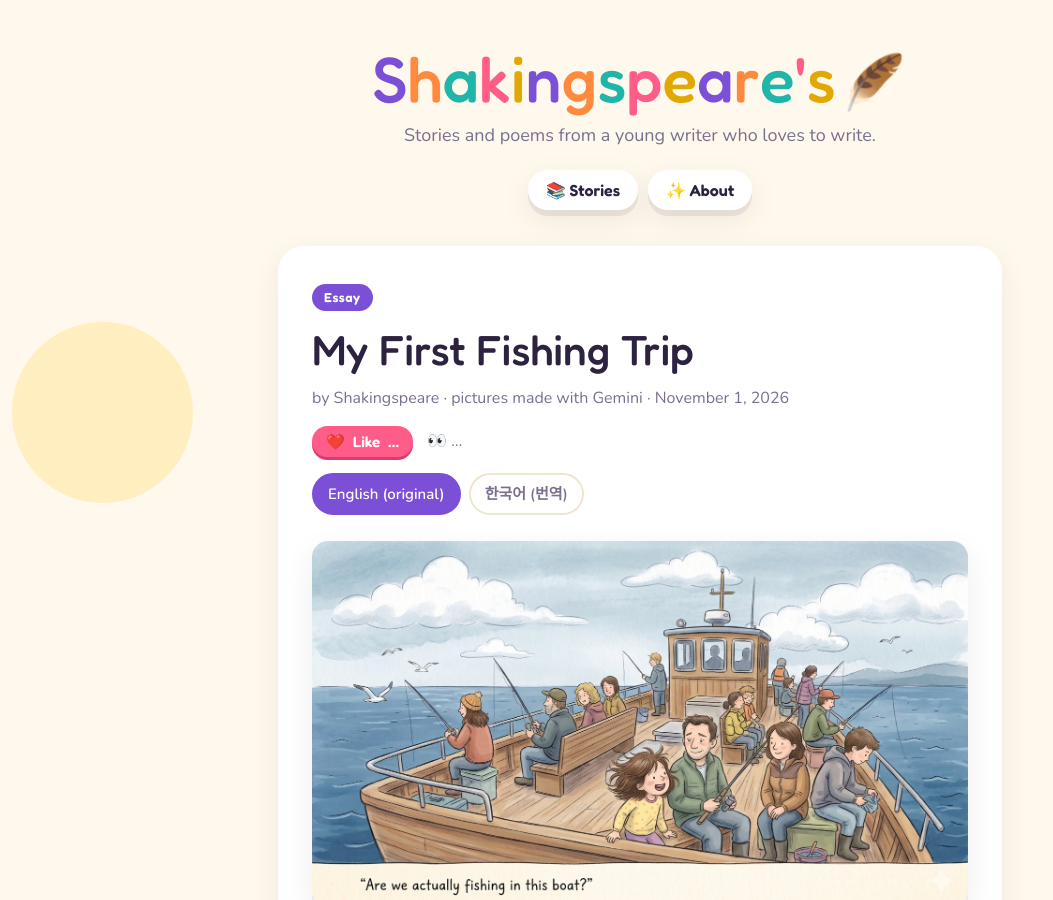
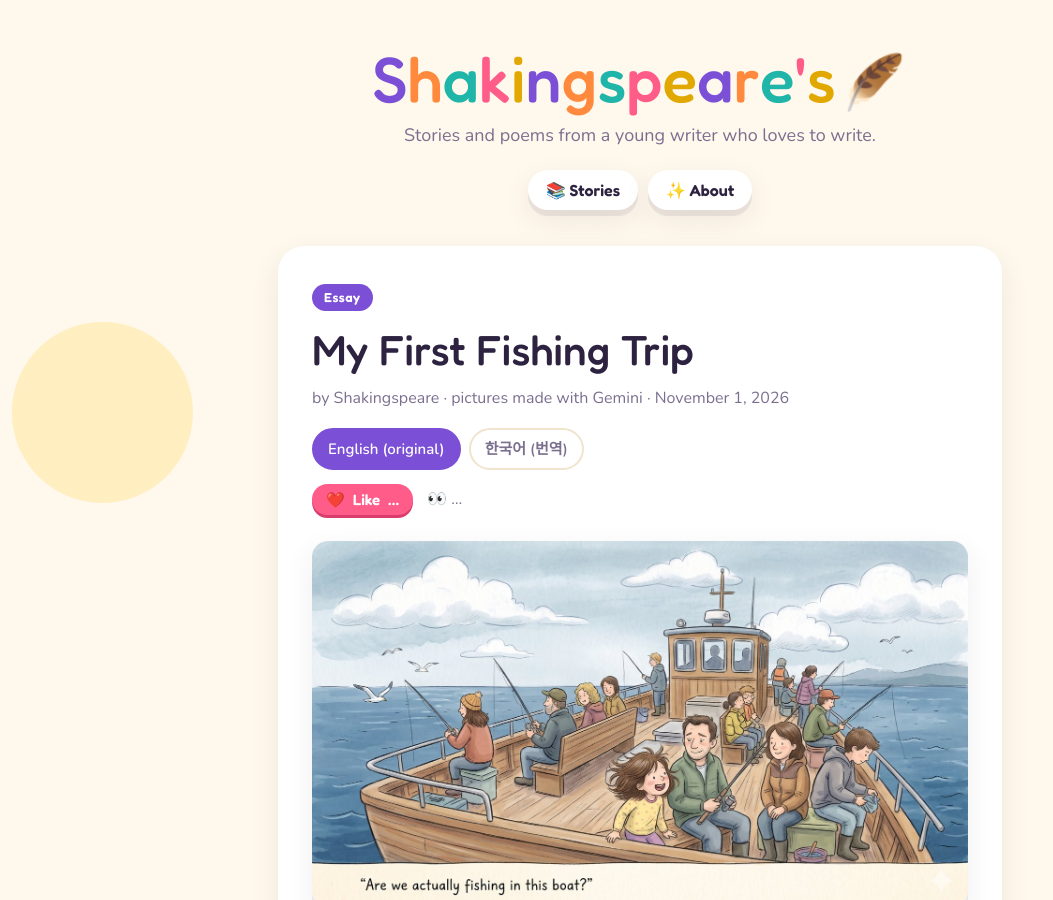
Before and after one commit to shakingspeare/shakingspeare.github.io, a Jekyll site: the page built from _posts/2026-11-01-my-first-fishing-trip.md, in a window 1280 px wide and 900 px high. Shown: the whole window, without its empty margins (0-1053 px from the left). Built offline with Jekyll 4.4.1, drawn with Linux system fonts in a browser that asks for light colours; some web fonts are replaced.

Commit message:
Story page: Like and reads below the language buttons
Co-Authored-By: Claude Fable 5.2 <noreply@anthropic.com>
Claude-Session: https://claude.ai/code/session_01AguHYsSgHXbxUpHeeKPgw1

```diff
--- a/_layouts/story.html
+++ b/_layouts/story.html
@@ -10,17 +10,17 @@ layout: default
     · {{ page.date | date: "%B %-d, %Y" }}
   </div>
 
-  <div class="reactions top">
-    <button class="like-btn" type="button"><span class="heart">❤️</span> Like <span class="count">…</span></button>
-    <span class="views">👀 <span data-views>…</span></span>
-  </div>
-
   {% if parts[1] %}
   <div class="lang-switch" role="group" aria-label="Language">
     <button type="button" data-set-lang="en" class="on">English (original)</button>
     <button type="button" data-set-lang="ko">한국어 (번역)</button>
   </div>
   {% endif %}
+
+  <div class="reactions top">
+    <button class="like-btn" type="button"><span class="heart">❤️</span> Like <span class="count">…</span></button>
+    <span class="views">👀 <span data-views>…</span></span>
+  </div>
 
   <div class="body" data-lang="en">
     {{ parts[0] }}
```
